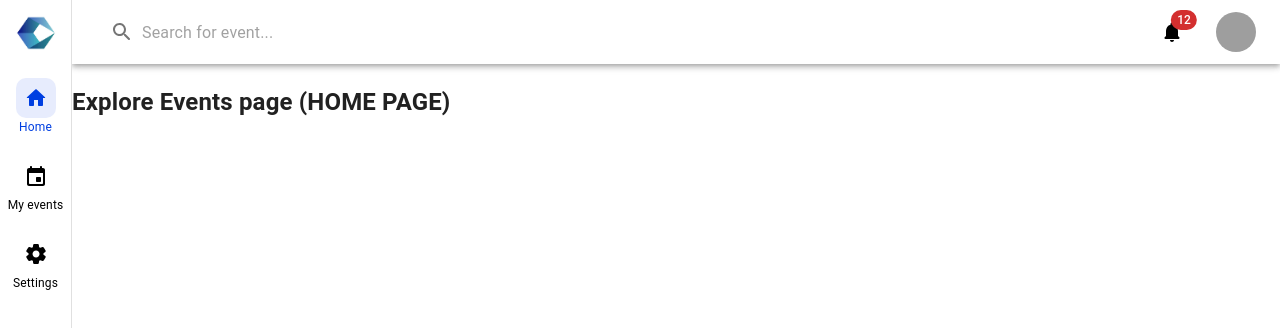
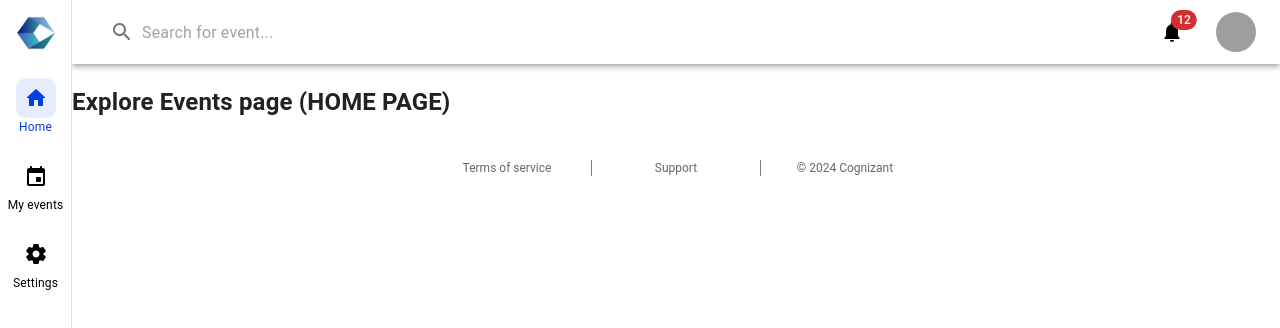
Before and after one commit to Warbreon/event-planner-fe, a React (Create React App) app: page / in a window 1280 px wide. Shown: the top 328 px of the page. Built offline with nearby package versions, Linux system fonts and the light colour scheme; grey boxes are pictures that could not be loaded.

Commit message:
Added footer file

```diff
--- /dev/null
+++ b/src/components/footer/PlannerFooter.css
@@ -0,0 +1,16 @@
+.footer {
+	justify-content: end;
+	align-self: flex-end;
+}
+
+.transparent-footer {
+	background-color: transparent;
+	justify-content: center;
+	align-items: center;
+}
+
+.divider {
+	border-right: 1px solid gray; /* Adjust color and style as needed */
+	background-color: gray;
+	height: 1rem; /* Adjust the height to match the BottomNavigation height */
+}
--- /dev/null
+++ b/src/components/footer/PlannerFooter.tsx
@@ -0,0 +1,32 @@
+import React from 'react';
+import { BottomNavigation, BottomNavigationAction } from '@mui/material';
+
+import './PlannerFooter.css';
+
+type PlannerFooterProps = {
+	loggedIn: boolean;
+};
+
+const PlannerFooter: React.FC<PlannerFooterProps> = ({ loggedIn }) => {
+	return (
+		<div className='footer'>
+			{!loggedIn ? (
+				<BottomNavigation showLabels>
+					<BottomNavigationAction label='Terms of service' />
+					<BottomNavigationAction label='Support' />
+					<BottomNavigationAction label={`© ${new Date().getFullYear()} Cognizant`} />
+				</BottomNavigation>
+			) : (
+				<BottomNavigation className='footer transparent-footer' showLabels>
+					<BottomNavigationAction label='Terms of service' />
+					<div className='divider' />
+					<BottomNavigationAction label='Support' />
+					<div className='divider' />
+					<BottomNavigationAction label={`© ${new Date().getFullYear()} Cognizant`} />
+				</BottomNavigation>
+			)}
+		</div>
+	);
+};
+
+export default PlannerFooter;
--- a/src/pages/main/Main.tsx
+++ b/src/pages/main/Main.tsx
@@ -2,6 +2,7 @@ import React from 'react';
 import { Outlet } from 'react-router-dom';
 import NavigationSideBar from '../../components/nav-bar/NavigationSideBar.tsx';
 import PlannerAppBar from '../../components/app-bar/PlannerAppBar.tsx';
+import PlannerFooter from '../../components/footer/PlannerFooter.tsx';
 
 const loggedIn = true;
 
@@ -11,8 +12,8 @@ const Main = () => {
 			<NavigationSideBar drawerWidth={72} loggedIn={loggedIn}>
 				{loggedIn && <PlannerAppBar />}
 				<Outlet />
+				<PlannerFooter loggedIn={loggedIn} />
 			</NavigationSideBar>
-			{/* ADD FOOTER HERE */}
 		</>
 	);
 };
```
